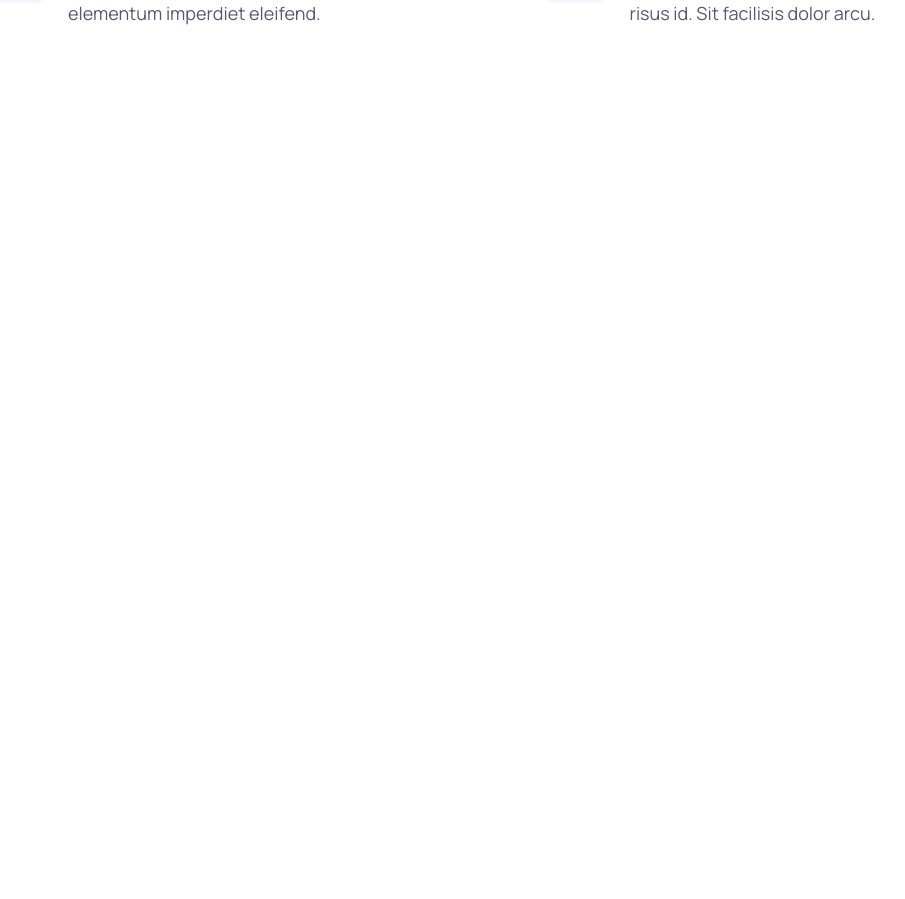
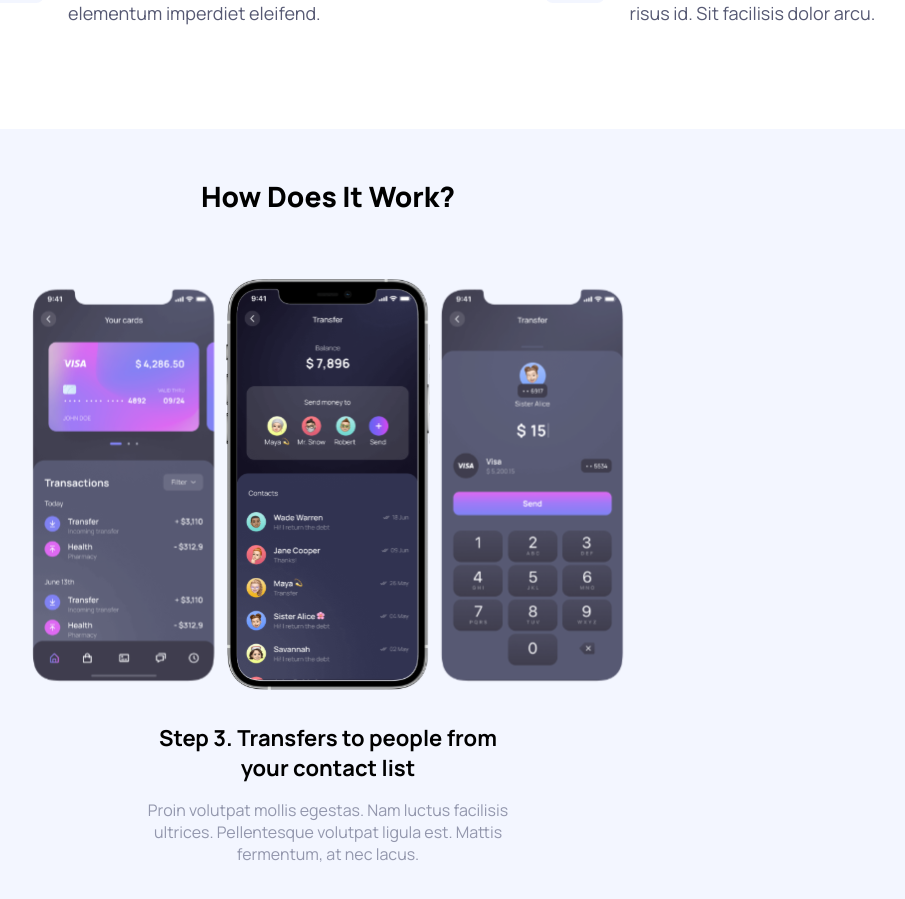
Before and after one commit to johannastjernholm/react-silicon, a React (Vite) app: page / in a window 1280 px wide. Shown: the part 1867-2766 px from the top of the page, without its empty margins (312-1217 px from the left). Before the commit the page ends 1932 px from the top, so only its background shows below. Built offline with nearby package versions, Linux system fonts and the light colour scheme.

Commit message:
Create 'How does it work' component

```diff
--- a/src/App.jsx
+++ b/src/App.jsx
@@ -3,6 +3,7 @@ import Header from "./components/header";
 import Hero from "./components/Hero";
 import Brands from "./components/Brands";
 import AppFeatures from "./components/AppFeatures";
+import HowDoesItWork from "./components/HowDoesItWork";
 
 function App() {
   return (
@@ -11,6 +12,7 @@ function App() {
       <Hero />
       <Brands />;
       <AppFeatures />
+      <HowDoesItWork />
     </>
   );
 }
--- /dev/null
+++ b/src/components/HowDoesItWork.jsx
@@ -0,0 +1,29 @@
+const HowDoesItWork = () => {
+  return (
+    <>
+      <section id="how-does-it-work">
+        <div className="container">
+          <h1>How Does It Work?</h1>
+
+          <div className="image-container">
+            <img id="my-budget-desktop" src="src/assets/images/my-budget-desktop.svg" alt="" />
+            <img id="tablet-your-cards-img" src="src/assets/images/your-cards-left.svg" alt="" />
+            <img id="desktop-your-cards" src="src/assets/images/desktop-your-cards.svg" alt="" />
+            <img id="mobile-img" src="src/assets/images/transfer-mobile.svg" alt="" />
+
+            <img id="tablet-transfer-right" src="src/assets/images/transfer-right.svg" alt="" />
+            <img id="desktop-transfer-right" src="src/assets/images/desktop-transfer-right.svg" alt="" />
+          </div>
+          <div className="content">
+            <h4 className="h4-desktop">Latest transaction history</h4>
+            <h4 className="h4-tablet">Step 3. Transfers to people from your contact list</h4>
+            <h4 className="h4-mobile">Transfers to people from your contact list</h4>
+            <p>Proin volutpat mollis egestas. Nam luctus facilisis ultrices. Pellentesque volutpat ligula est. Mattis fermentum, at nec lacus.</p>
+          </div>
+        </div>
+      </section>
+    </>
+  );
+};
+
+export default HowDoesItWork;
```
